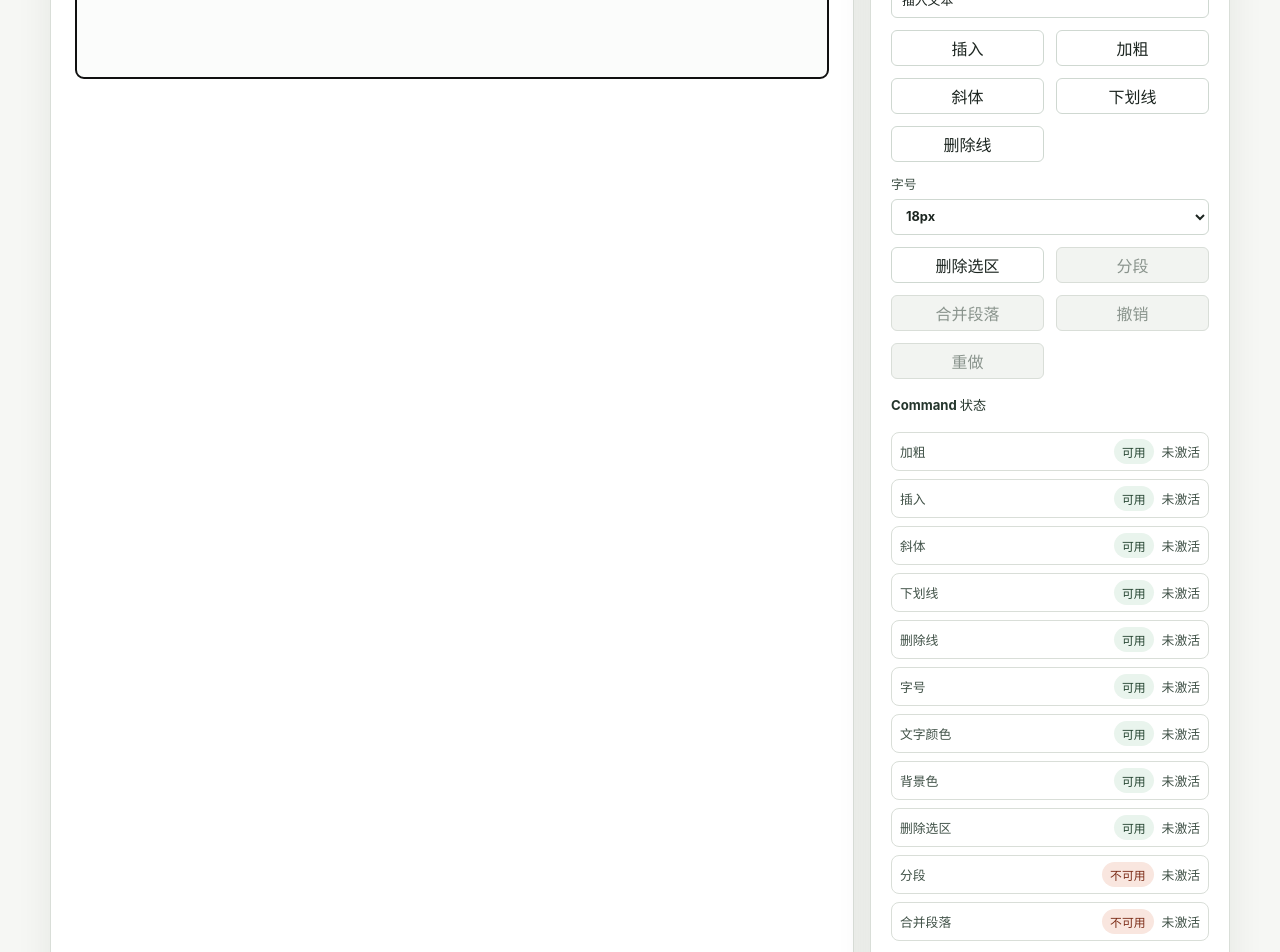
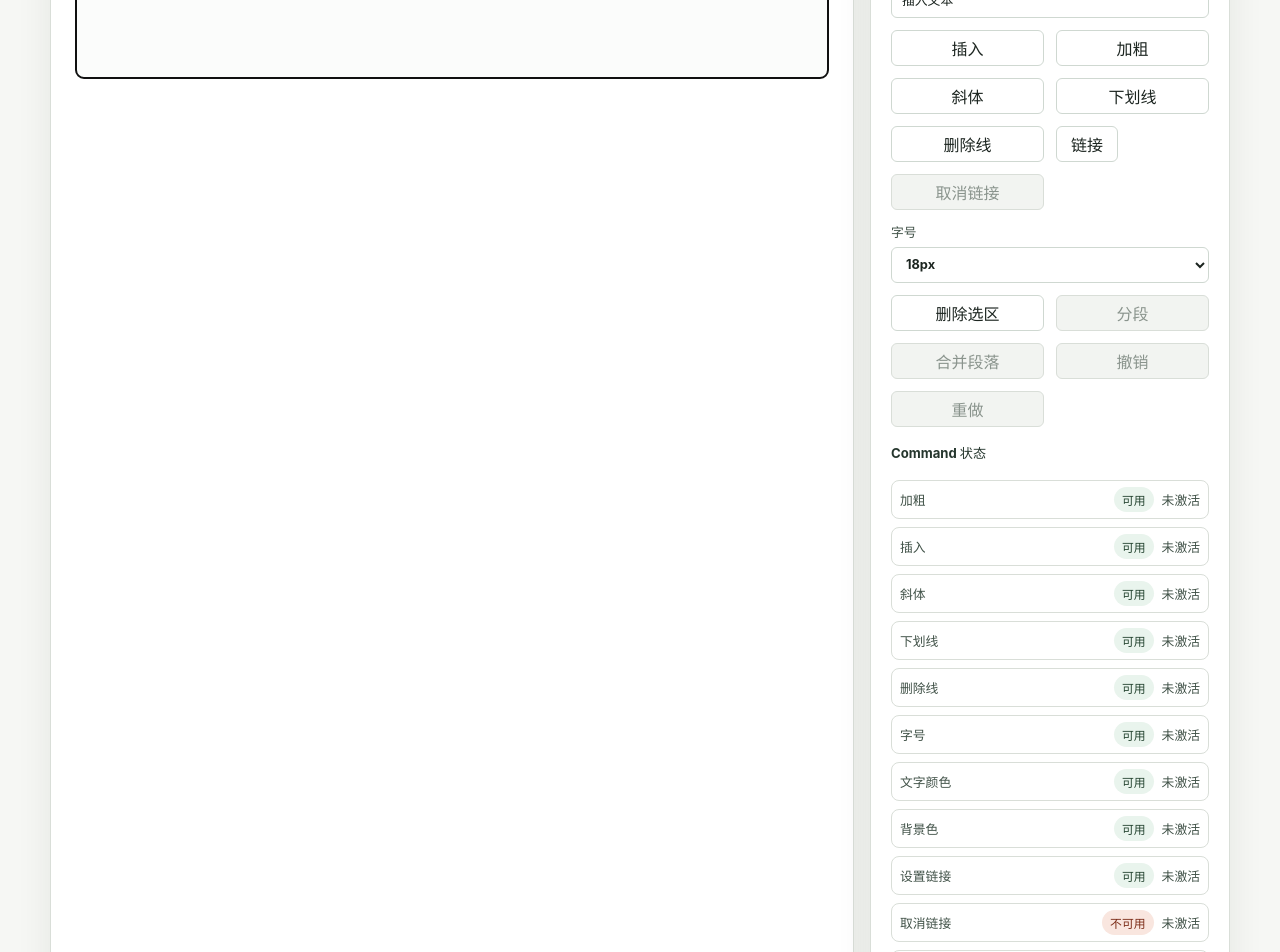
Before and after one commit to QDyanbing/crucialy-rich, a React (Vite) app in the folder apps/demo/: page / in a window 1280 px wide. Shown: the part 420-1372 px from the top of the page. Built offline with nearby package versions, Linux system fonts and the light colour scheme.

Commit message:
feat: add link controls to demo

```diff
--- a/apps/demo/src/main.tsx
+++ b/apps/demo/src/main.tsx
@@ -26,10 +26,12 @@ import {
   recordHistory,
   SET_BACKGROUND_COLOR_COMMAND_NAME,
   SET_FONT_SIZE_COMMAND_NAME,
+  SET_LINK_COMMAND_NAME,
   SET_TEXT_COLOR_COMMAND_NAME,
   SPLIT_BLOCK_COMMAND_NAME,
   STRIKE_COMMAND_NAME,
   UNDERLINE_COMMAND_NAME,
+  UNSET_LINK_COMMAND_NAME,
   undoHistory,
   validateDocument,
   type CommandName,
@@ -134,6 +136,14 @@ const modelExamples: ModelExample[] = [
           textColor: "#d4380d",
           underline: true,
         }),
+        createText("，"),
+        createText("链接文本", {
+          link: {
+            href: "https://example.com/docs",
+            rel: "noopener noreferrer",
+            target: "_blank",
+          },
+        }),
         createText("。"),
       ]),
       createParagraph([
@@ -183,6 +193,8 @@ const demoCommandDescriptors: DemoCommandDescriptor[] = [
   { label: "字号", name: SET_FONT_SIZE_COMMAND_NAME },
   { label: "文字颜色", name: SET_TEXT_COLOR_COMMAND_NAME },
   { label: "背景色", name: SET_BACKGROUND_COLOR_COMMAND_NAME },
+  { label: "设置链接", name: SET_LINK_COMMAND_NAME },
+  { label: "取消链接", name: UNSET_LINK_COMMAND_NAME },
   { label: "删除选区", name: DELETE_SELECTION_COMMAND_NAME },
   { label: "分段", name: SPLIT_BLOCK_COMMAND_NAME },
   { label: "合并段落", name: MERGE_BLOCK_COMMAND_NAME },
@@ -218,6 +230,18 @@ const renderBoundaryExamples: RenderBoundaryExample[] = [
 
 function cloneModelValue(value: unknown): unknown {
   return JSON.parse(JSON.stringify(value)) as unknown;
+}
+
+function createLinkCommandPayload(
+  href: string,
+  target: "_blank" | "_self",
+  rel: string,
+) {
+  return {
+    href,
+    target,
+    ...(rel.trim().length > 0 ? { rel } : {}),
+  };
 }
 
 function getModelExample(id: ModelExampleId): ModelExample {
@@ -490,6 +514,10 @@ function DemoApp() {
   const [fontSizeValue, setFontSizeValue] = useState("18");
   const [textColorValue, setTextColorValue] = useState("#1677ff");
   const [backgroundColorValue, setBackgroundColorValue] = useState("#fff4cc");
+  const [linkEditorOpen, setLinkEditorOpen] = useState(false);
+  const [linkHrefValue, setLinkHrefValue] = useState("https://example.com/docs");
+  const [linkRelValue, setLinkRelValue] = useState("noopener noreferrer");
+  const [linkTargetValue, setLinkTargetValue] = useState<"_blank" | "_self">("_blank");
   const [lastTransaction, setLastTransaction] = useState<Transaction | null>(null);
   const [lastTransactionReport, setLastTransactionReport] =
     useState<TransactionAcceptanceReport | null>(null);
@@ -543,7 +571,13 @@ function DemoApp() {
                     ? {
                         backgroundColor: backgroundColorValue,
                       }
-                    : undefined,
+                    : command.name === SET_LINK_COMMAND_NAME
+                      ? createLinkCommandPayload(
+                          linkHrefValue,
+                          linkTargetValue,
+                          linkRelValue,
+                        )
+                      : undefined,
         }),
         label: command.label,
       })),
@@ -551,6 +585,9 @@ function DemoApp() {
       backgroundColorValue,
       fontSizeValue,
       insertTextValue,
+      linkHrefValue,
+      linkRelValue,
+      linkTargetValue,
       modelSelection,
       normalizedDocument,
       textColorValue,
@@ -578,6 +615,7 @@ function DemoApp() {
     setHistoryState(createHistoryState());
     setLastTransaction(null);
     setLastTransactionReport(null);
+    setLinkEditorOpen(false);
   }
 
   function handleNormalize() {
@@ -747,6 +785,30 @@ function DemoApp() {
 
   function handleClearBackgroundColor() {
     applyBackgroundColor(null);
+  }
+
+  function handleSetLink() {
+    applyCommandResult(
+      executeCommand(demoCommandRegistry, SET_LINK_COMMAND_NAME, {
+        context: {
+          document: normalizedDocument,
+          selection: modelSelection,
+        },
+        payload: createLinkCommandPayload(linkHrefValue, linkTargetValue, linkRelValue),
+      }),
+    );
+    setLinkEditorOpen(false);
+  }
+
+  function handleUnsetLink() {
+    applyCommandResult(
+      executeCommand(demoCommandRegistry, UNSET_LINK_COMMAND_NAME, {
+        context: {
+          document: normalizedDocument,
+          selection: modelSelection,
+        },
+      }),
+    );
   }
 
   function handleDeleteText() {
@@ -976,6 +1038,71 @@ function DemoApp() {
             >
               删除线
             </button>
+            <div className="link-control">
+              <button
+                aria-expanded={linkEditorOpen}
+                aria-haspopup="dialog"
+                type="button"
+                onClick={() => setLinkEditorOpen((open) => !open)}
+              >
+                链接
+              </button>
+              {linkEditorOpen ? (
+                <div aria-label="链接设置" className="link-popover" role="dialog">
+                  <label>
+                    <span>链接地址</span>
+                    <input
+                      aria-label="链接地址"
+                      inputMode="url"
+                      value={linkHrefValue}
+                      onChange={(event) => setLinkHrefValue(event.target.value)}
+                    />
+                  </label>
+                  <label>
+                    <span>打开方式</span>
+                    <select
+                      aria-label="链接打开方式"
+                      value={linkTargetValue}
+                      onChange={(event) =>
+                        setLinkTargetValue(
+                          event.target.value === "_self" ? "_self" : "_blank",
+                        )
+                      }
+                    >
+                      <option value="_self">当前窗口</option>
+                      <option value="_blank">新窗口</option>
+                    </select>
+                  </label>
+                  <label>
+                    <span>rel</span>
+                    <input
+                      aria-label="链接 rel"
+                      value={linkRelValue}
+                      onChange={(event) => setLinkRelValue(event.target.value)}
+                    />
+                  </label>
+                  <div className="link-popover-actions">
+                    <button type="button" onClick={() => setLinkEditorOpen(false)}>
+                      关闭
+                    </button>
+                    <button
+                      type="button"
+                      disabled={isCommandDisabled(SET_LINK_COMMAND_NAME)}
+                      onClick={handleSetLink}
+                    >
+                      确认链接
+                    </button>
+                  </div>
+                </div>
+              ) : null}
+            </div>
+            <button
+              type="button"
+              disabled={isCommandDisabled(UNSET_LINK_COMMAND_NAME)}
+              onClick={handleUnsetLink}
+            >
+              取消链接
+            </button>
             <label>
               <span>字号</span>
               <select
```
